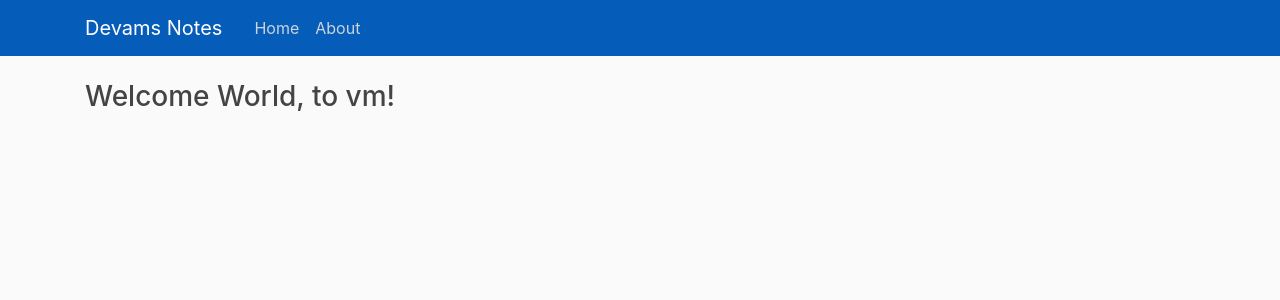
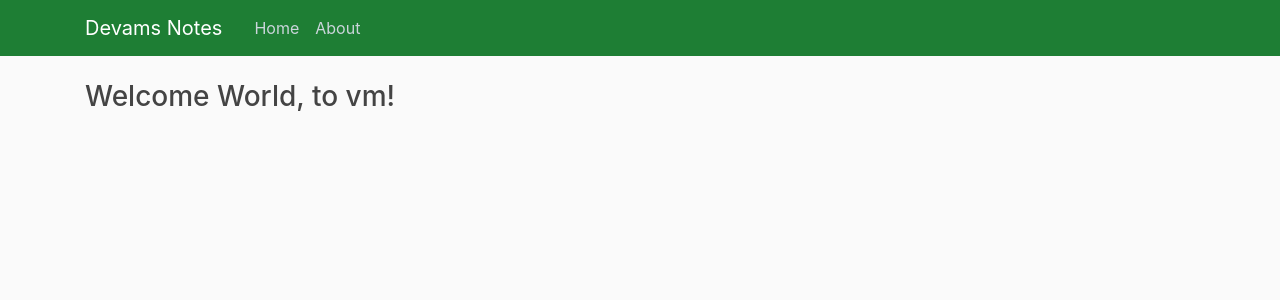
Before and after one commit to ahmfarghaly/devams-flask-notes, a Flask app: page / in a window 1280 px wide. Shown: the top 300 px of the page. Run offline with Flask 2, Linux system fonts and the light colour scheme; some libraries are stand-ins or nearby versions.

Commit message:
green branch first commit

```diff
--- a/static/main.css
+++ b/static/main.css
@@ -9,7 +9,7 @@ body {
   }
 
   .bg-steel {
-    background-color: #065cb9; /*origin 5f788a - blue 065cb9 - green 1e7e34*/
+    background-color: #1e7e34; /*origin 5f788a - blue 065cb9 - green 1e7e34*/
   }
 
   .site-header .navbar-nav .nav-link {
```
Also changed, not shown: 1 other file.
